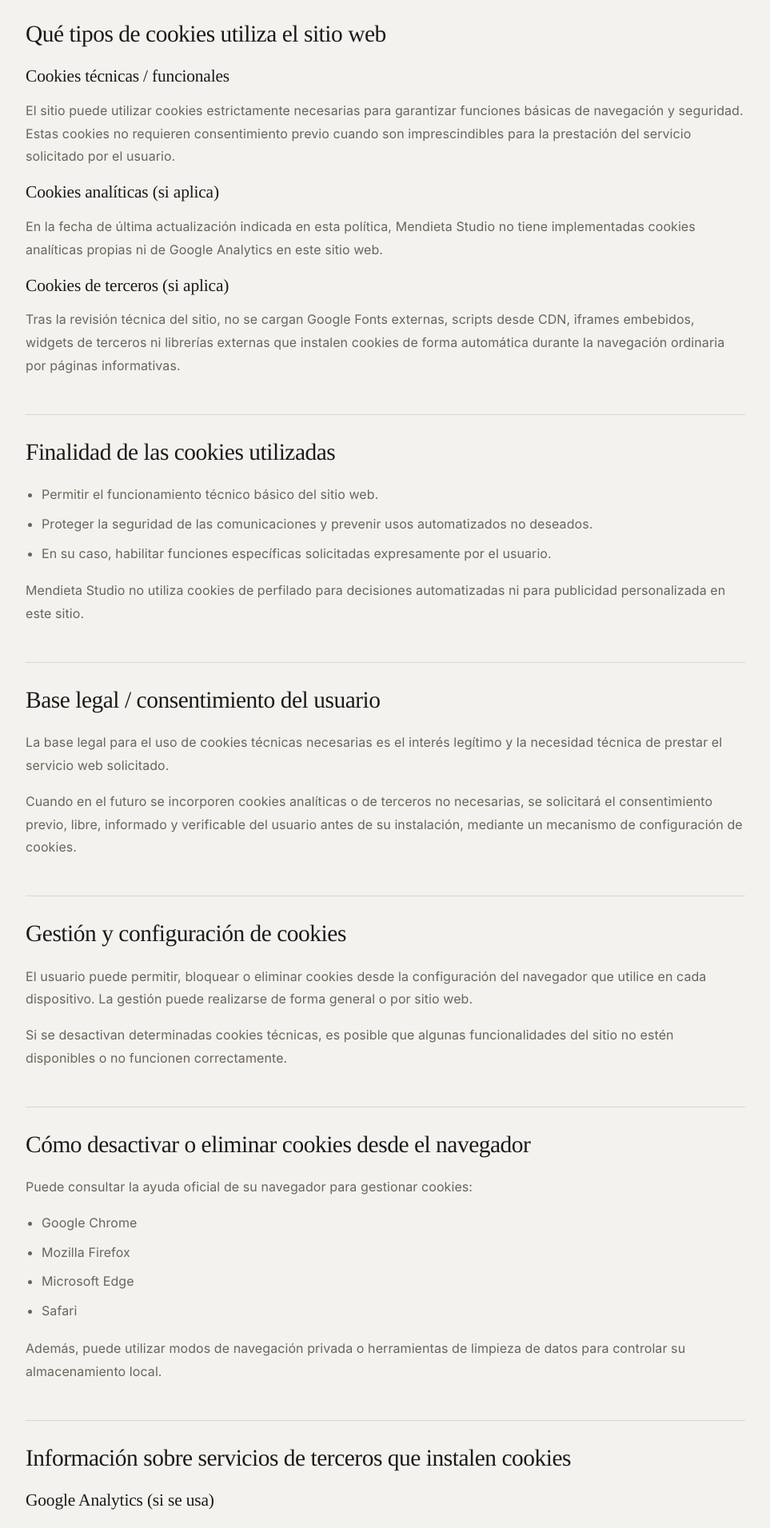
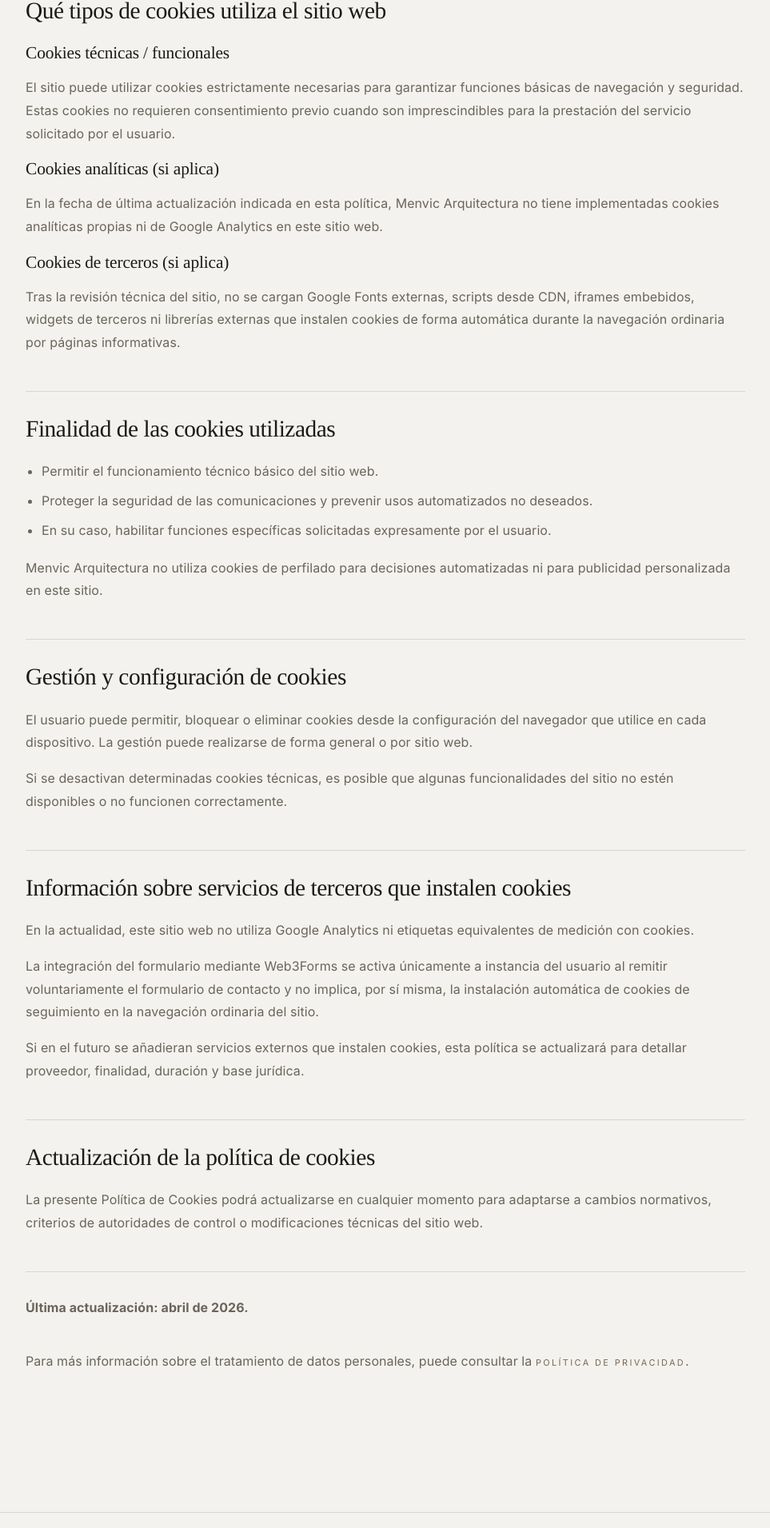
Before and after one commit to richimenvic/menvic-site, a React (Vite) app: page /politica-cookies in a window 1280 px wide. Shown: the part 861-2772 px from the top of the page at 80% size, without its empty margins (158-1121 px from the left). Built offline with nearby package versions, Linux system fonts and the light colour scheme.

Commit message:
Correct cookies policy Menvic details

```diff
--- a/src/pages/CookiesPolicy.jsx
+++ b/src/pages/CookiesPolicy.jsx
@@ -6,7 +6,7 @@ export default function CookiesPolicy() {
         <h1>Política de Cookies</h1>
 
         <section className="box">
-          <p>Esta Política de Cookies describe cómo Mendieta Studio utiliza cookies y tecnologías similares en su sitio web, de conformidad con la normativa aplicable en España y la Unión Europea.</p>
+          <p>Esta Política de Cookies describe cómo Menvic Arquitectura utiliza cookies y tecnologías similares en su sitio web.</p>
           <p>El objetivo es ofrecer una información clara y transparente sobre qué cookies se usan, con qué finalidad y cómo puede gestionarlas el usuario.</p>
         </section>
 
@@ -22,7 +22,7 @@ export default function CookiesPolicy() {
           <p>El sitio puede utilizar cookies estrictamente necesarias para garantizar funciones básicas de navegación y seguridad. Estas cookies no requieren consentimiento previo cuando son imprescindibles para la prestación del servicio solicitado por el usuario.</p>
 
           <h3>Cookies analíticas (si aplica)</h3>
-          <p>En la fecha de última actualización indicada en esta política, Mendieta Studio no tiene implementadas cookies analíticas propias ni de Google Analytics en este sitio web.</p>
+          <p>En la fecha de última actualización indicada en esta política, Menvic Arquitectura no tiene implementadas cookies analíticas propias ni de Google Analytics en este sitio web.</p>
 
           <h3>Cookies de terceros (si aplica)</h3>
           <p>Tras la revisión técnica del sitio, no se cargan Google Fonts externas, scripts desde CDN, iframes embebidos, widgets de terceros ni librerías externas que instalen cookies de forma automática durante la navegación ordinaria por páginas informativas.</p>
@@ -35,13 +35,7 @@ export default function CookiesPolicy() {
             <li>Proteger la seguridad de las comunicaciones y prevenir usos automatizados no deseados.</li>
             <li>En su caso, habilitar funciones específicas solicitadas expresamente por el usuario.</li>
           </ul>
-          <p>Mendieta Studio no utiliza cookies de perfilado para decisiones automatizadas ni para publicidad personalizada en este sitio.</p>
-        </section>
-
-        <section className="box">
-          <h2>Base legal / consentimiento del usuario</h2>
-          <p>La base legal para el uso de cookies técnicas necesarias es el interés legítimo y la necesidad técnica de prestar el servicio web solicitado.</p>
-          <p>Cuando en el futuro se incorporen cookies analíticas o de terceros no necesarias, se solicitará el consentimiento previo, libre, informado y verificable del usuario antes de su instalación, mediante un mecanismo de configuración de cookies.</p>
+          <p>Menvic Arquitectura no utiliza cookies de perfilado para decisiones automatizadas ni para publicidad personalizada en este sitio.</p>
         </section>
 
         <section className="box">
@@ -51,26 +45,10 @@ export default function CookiesPolicy() {
         </section>
 
         <section className="box">
-          <h2>Cómo desactivar o eliminar cookies desde el navegador</h2>
-          <p>Puede consultar la ayuda oficial de su navegador para gestionar cookies:</p>
-          <ul>
-            <li>Google Chrome</li>
-            <li>Mozilla Firefox</li>
-            <li>Microsoft Edge</li>
-            <li>Safari</li>
-          </ul>
-          <p>Además, puede utilizar modos de navegación privada o herramientas de limpieza de datos para controlar su almacenamiento local.</p>
-        </section>
-
-        <section className="box">
           <h2>Información sobre servicios de terceros que instalen cookies</h2>
-
-          <h3>Google Analytics (si se usa)</h3>
           <p>En la actualidad, este sitio web no utiliza Google Analytics ni etiquetas equivalentes de medición con cookies.</p>
-
-          <h3>Otros servicios integrados que correspondan</h3>
           <p>La integración del formulario mediante Web3Forms se activa únicamente a instancia del usuario al remitir voluntariamente el formulario de contacto y no implica, por sí misma, la instalación automática de cookies de seguimiento en la navegación ordinaria del sitio.</p>
-          <p>Si en el futuro se añadieran servicios externos que instalen cookies (por ejemplo, mapas embebidos, vídeos o herramientas de analítica), esta política se actualizará para detallar proveedor, finalidad, duración y base jurídica.</p>
+          <p>Si en el futuro se añadieran servicios externos que instalen cookies, esta política se actualizará para detallar proveedor, finalidad, duración y base jurídica.</p>
         </section>
 
         <section className="box">
@@ -79,7 +57,7 @@ export default function CookiesPolicy() {
         </section>
 
         <section className="box">
-          <p><strong>Última actualización: 25 de abril de 2026.</strong></p>
+          <p><strong>Última actualización: abril de 2026.</strong></p>
           <p>Para más información sobre el tratamiento de datos personales, puede consultar la <a className="text-link" href="/politica-privacidad">Política de Privacidad</a>.</p>
         </section>
       </div>
```
